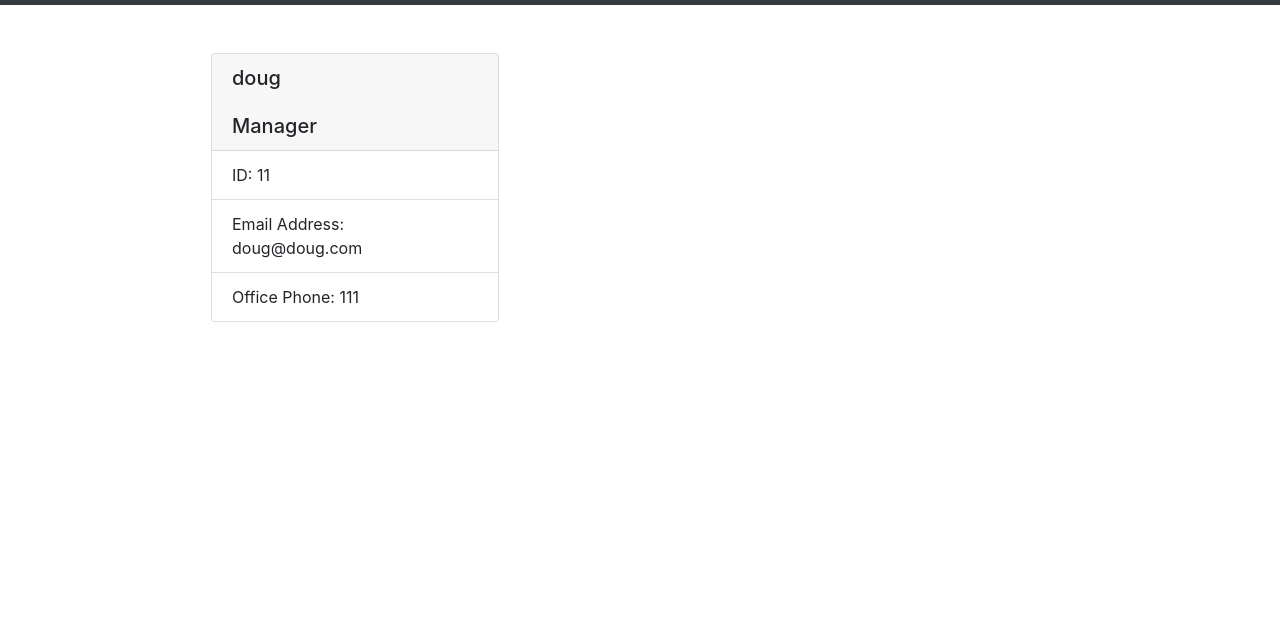
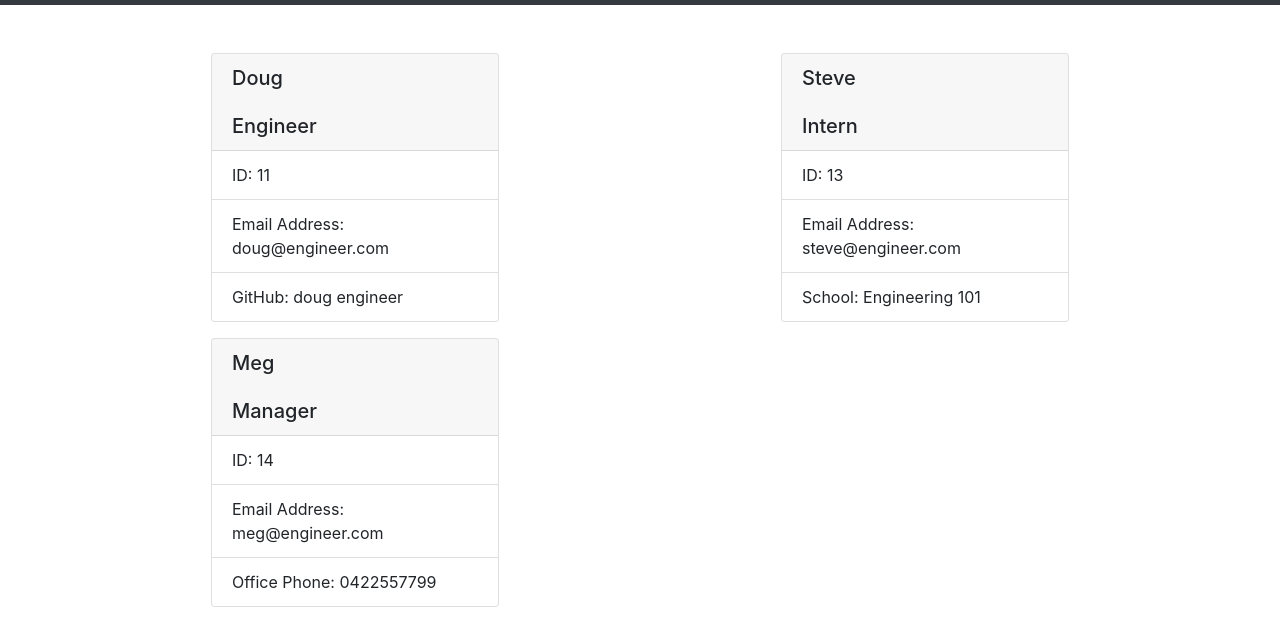
Before and after one commit to MichaelAuricht/team-profile-generator, a website: page dist/team.html in a window 1280 px wide. Shown: the part 51-694 px from the top of the page. Drawn offline with nearby package versions, Linux system fonts and the light colour scheme.

Commit message:
updated readme and html

```diff
--- a/dist/team.html
+++ b/dist/team.html
@@ -14,11 +14,29 @@
         <div class="container">
             <div class="row"><div class="col-6">
             <div class="card mx-auto mb-3" style="width: 18rem">
-            <h5 class="card-header">doug<br /><br />Manager</h5>
+            <h5 class="card-header">Doug<br /><br />Engineer</h5>
             <ul class="list-group list-group-flush">
                 <li class="list-group-item">ID: 11</li>
-                <li class="list-group-item">Email Address: doug@doug.com</li>
-                <li class="list-group-item">Office Phone: 111</li>
+                <li class="list-group-item">Email Address: doug@engineer.com</li>
+                <li class="list-group-item">GitHub: doug engineer</li>
+            </ul>
+            </div>
+        </div><div class="col-6">
+            <div class="card mx-auto mb-3" style="width: 18rem">
+            <h5 class="card-header">Steve<br /><br />Intern</h5>
+            <ul class="list-group list-group-flush">
+                <li class="list-group-item">ID: 13</li>
+                <li class="list-group-item">Email Address: steve@engineer.com</li>
+                <li class="list-group-item">School: Engineering 101</li>
+            </ul>
+            </div>
+        </div><div class="col-6">
+            <div class="card mx-auto mb-3" style="width: 18rem">
+            <h5 class="card-header">Meg<br /><br />Manager</h5>
+            <ul class="list-group list-group-flush">
+                <li class="list-group-item">ID: 14</li>
+                <li class="list-group-item">Email Address: meg@engineer.com</li>
+                <li class="list-group-item">Office Phone: 0422557799</li>
             </ul>
             </div>
         </div> </div>
```
Also changed, not shown: README.md.
